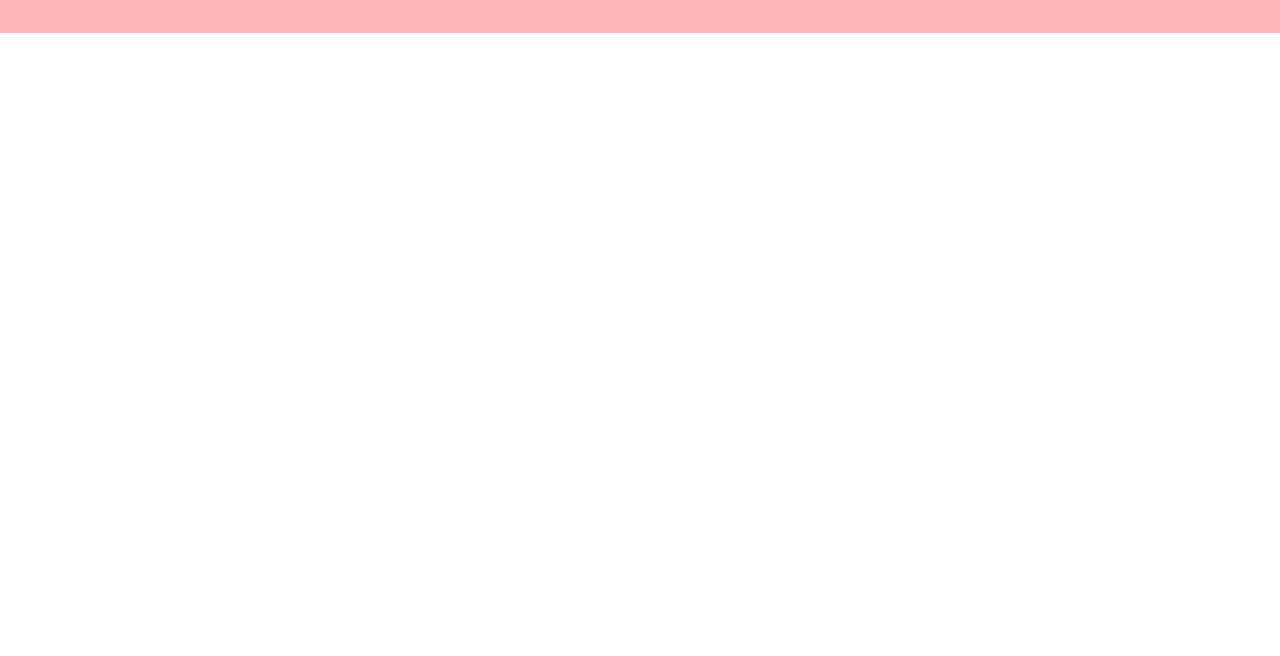
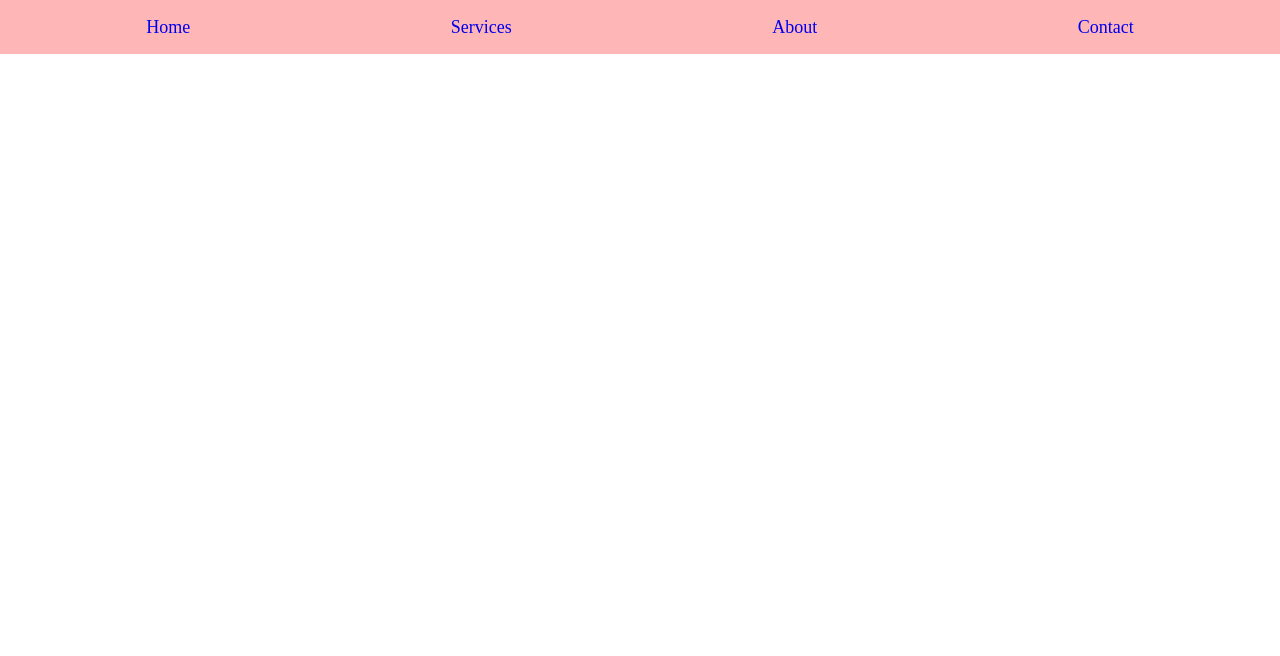
Before and after one commit to simonsd054c/2024-APR-STD-portfolio, a plain HTML site: page index.html in a window 1280 px wide. Shown: the part 144-800 px from the top of the page. Drawn offline with Linux system fonts and the light colour scheme.

Commit message:
Complete Header

```diff
--- a/index.html
+++ b/index.html
@@ -6,6 +6,8 @@
     <title>Company Portfolio</title>
 
     <link rel="stylesheet" href="./styles/index.css">
+
+    <link rel="icon" href="https://coderacademy.edu.au/images/footerLogo.png">
 </head>
 <body>
     <header>
@@ -21,6 +23,12 @@
                 <span class="academy-text">Academy</span>
             </p>
         </div>
+        <nav id="nav-items">
+            <a href="#">Home</a>
+            <a href="./pages/services.html">Services</a>
+            <a href="./pages/about.html">About</a>
+            <a href="./pages/contact.html">Contact</a>
+        </nav>
     </header>
     <main></main>
     <footer></footer>
--- a/styles/index.css
+++ b/styles/index.css
@@ -29,3 +29,14 @@ header {
 .academy-text {
     color: #1C3C5C;
 }
+
+#nav-items {
+    width: 100%;
+    display: flex;
+    justify-content: space-around;
+    font-size: 18px;
+}
+
+#nav-items a {
+    text-decoration: none;
+}
```
Also changed, not shown: pages/about.html (added), pages/contact.html (added), pages/services.html (added), 1 other file.
